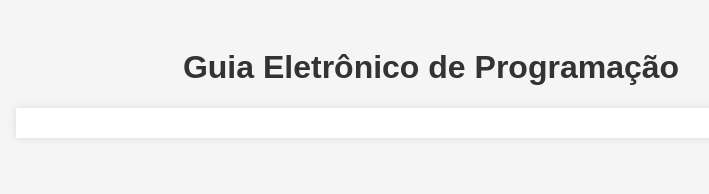
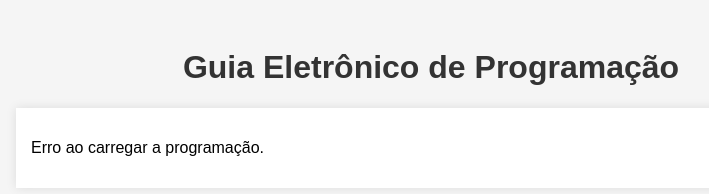
Before and after one commit to listadobill/epg, a plain HTML site: page docs/index.html in a window 1280 px wide. Shown: the whole page, without its empty margins (209-918 px from the left). Drawn offline with Linux system fonts and the light colour scheme; no server answers.

Commit message:
Update index.html

```diff
--- a/docs/index.html
+++ b/docs/index.html
@@ -43,8 +43,8 @@
     <div class="epg" id="epg"></div>
 
     <script>
-        // URL da EPG
-        const epgUrl = 'https://www.bevy.be/bevyfiles/brazil.xml';
+        // URL da EPG com um proxy para contornar CORS
+        const epgUrl = 'https://api.allorigins.win/raw?url=https://www.bevy.be/bevyfiles/brazil.xml';
 
         // Função para carregar e processar o XML
         async function loadEPG() {
@@ -56,6 +56,12 @@
 
                 const epgElement = document.getElementById('epg');
                 const programmes = xmlDoc.getElementsByTagName('programme');
+
+                // Verifica se há programas na lista
+                if (programmes.length === 0) {
+                    epgElement.innerHTML = "<p>Sem dados de programação disponíveis.</p>";
+                    return;
+                }
 
                 // Iterar pelos programas e exibir na página
                 for (let i = 0; i < programmes.length; i++) {
@@ -85,6 +91,7 @@
                 }
             } catch (error) {
                 console.error('Erro ao carregar a EPG:', error);
+                document.getElementById('epg').innerHTML = "<p>Erro ao carregar a programação.</p>";
             }
         }
 
```
